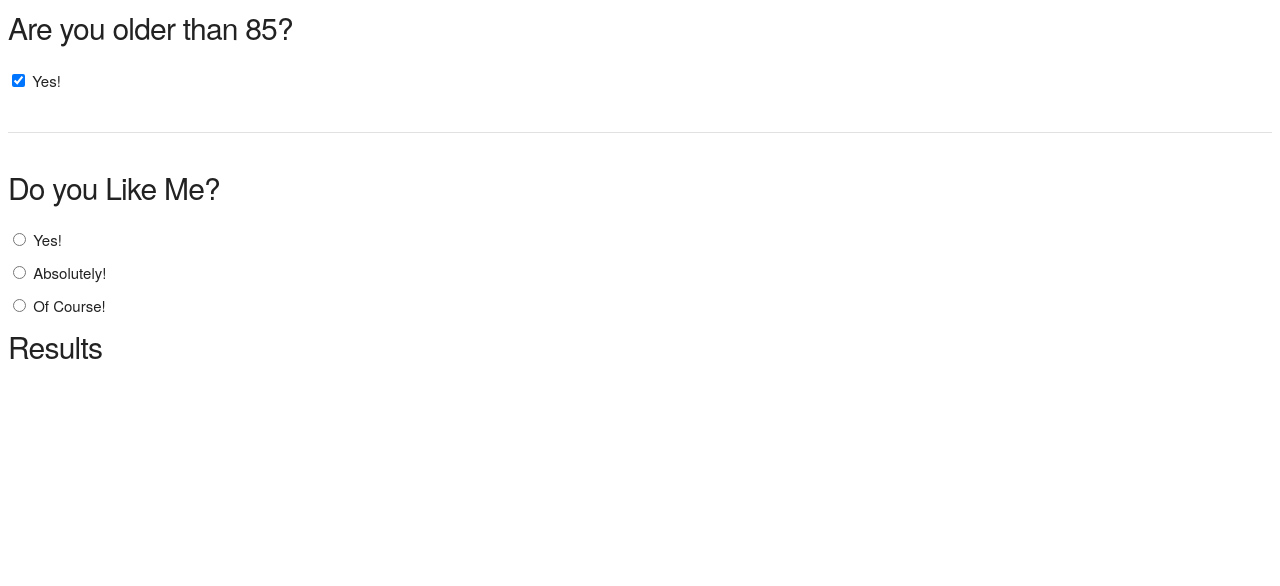
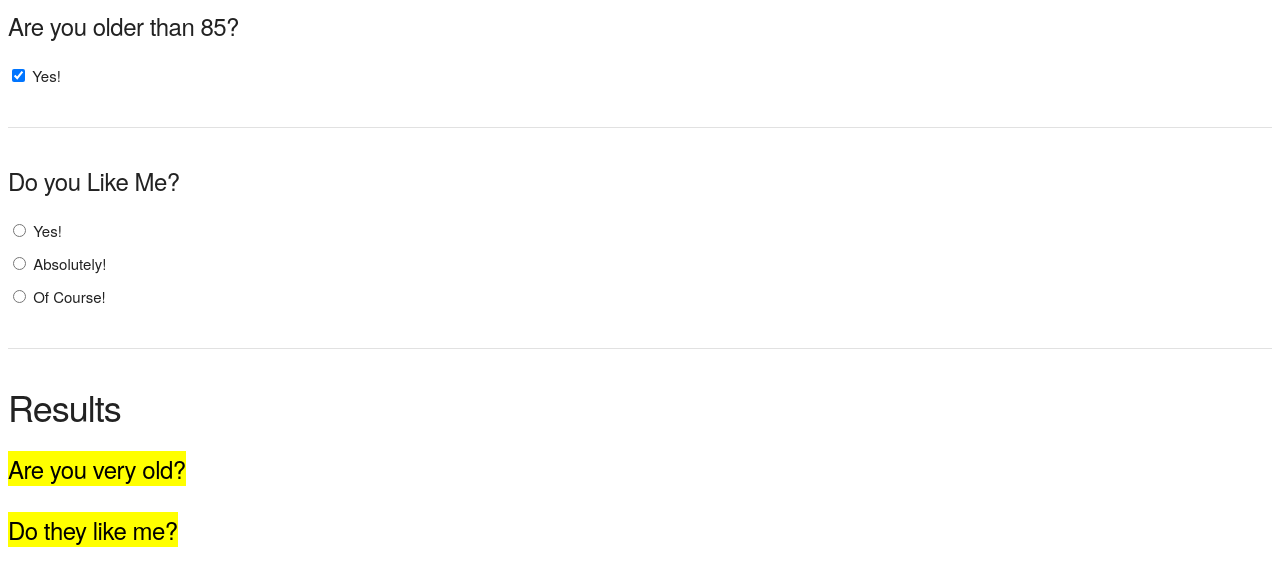
Before and after one commit to muktek/starter-repo--jsdom-intro-to-forms, a plain HTML site: page 02-radio-check-inputs.html in a window 1280 px wide. Drawn offline with nearby package versions, Linux system fonts and the light colour scheme.

Commit message:
nice bruh

```diff
--- a/02-radio-check-inputs.html
+++ b/02-radio-check-inputs.html
@@ -9,23 +9,27 @@
    <body>
      <div class="radiocheck-01">
         <div>
-           <h4>Are you older than 85?</h4>
+           <h5>Are you older than 85?</h5>
            <input class="" type="checkbox" name="age" value="" checked> Yes!
            <br/>
         </div>
        <hr/>
         <div>
-           <h4>Do you Like Me?</h4>
+           <h5>Do you Like Me?</h5>
            <input class="" type="radio" name="survey" value="yes"> Yes!
            <br/>
            <input class="" type="radio" name="survey" value="absolutely"> Absolutely!
            <br/>
            <input class="" type="radio" name="survey" value="of_course"> Of Course!
         </div>
+        <hr/>
+        <div>
+          <h3>Results</h3>
+          <h5><mark>Are you very old?</mark></h6>
+          <p class="result-liked"></p>
 
-        <div>
-          <h4>Results</h4>
-          <div></div>
+          <h5><mark>Do they like me?</mark></h5>
+          <p class="result-liked"></p>
         </div>
 
      </div>
```
